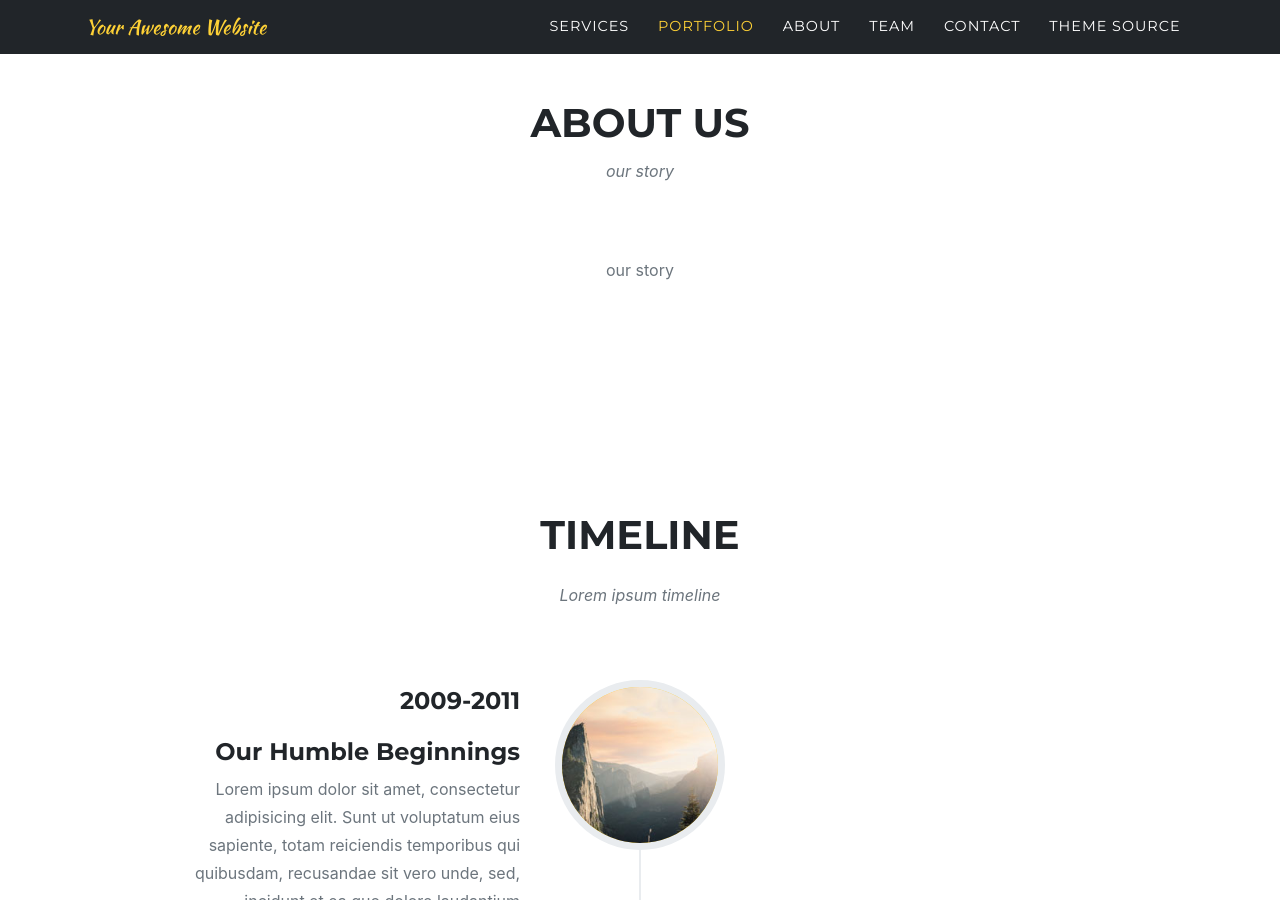
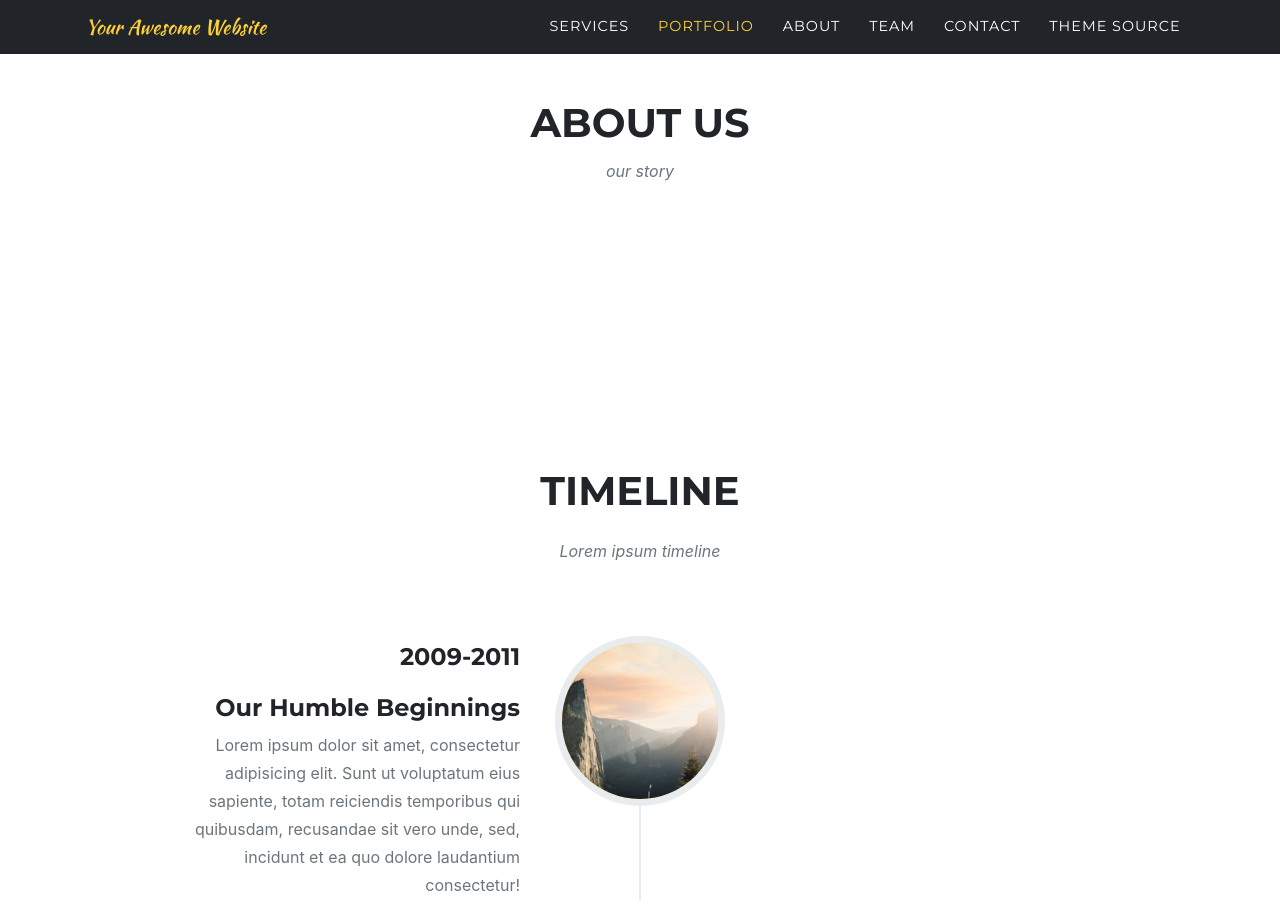
Before and after one commit to raviriley/agency-jekyll-theme, a Jekyll site: the page built from index.md, in a window 1280 px wide and 900 px high, scrolled down 2321 px. Built offline with Jekyll 4.4.1, drawn with Linux system fonts in a browser that asks for light colours; some web fonts are replaced.

```diff
--- a/_includes/about.html
+++ b/_includes/about.html
@@ -7,11 +7,6 @@
           <h3 class="section-subheading text-muted">{{ site.data.sitetext[site.locale].about.text | default: "" }}</h3>
         </div>
       </div>
-    <div class="row">
-    <div class="col-lg-8 mx-auto text-center">
-      <div class="large text-muted">{{ site.data.sitetext[site.locale].about.text | markdownify }}</div>
-    </div>
-    </div>
     </div>
   </section>
 <!-- End About -->
```
